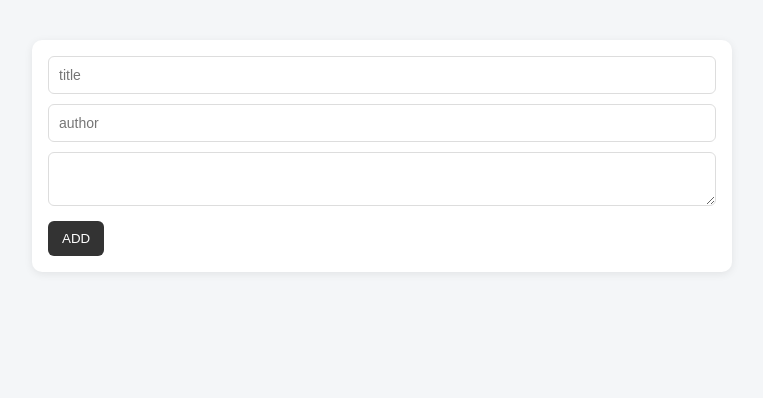
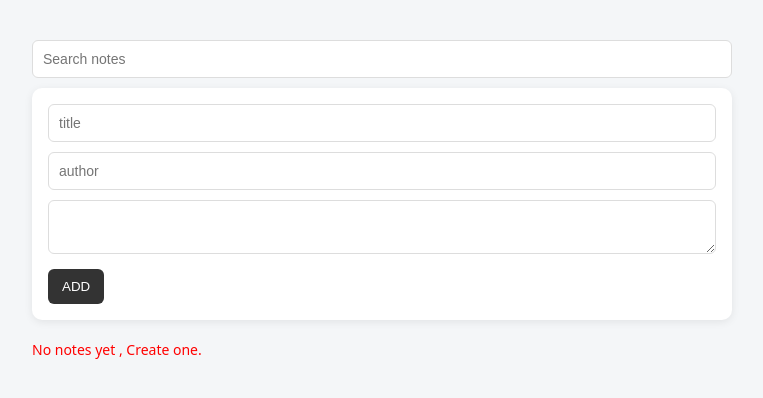
Before and after one commit to den766/react-notes-app, a React (Vite) app: page / in a window 1280 px wide. Shown: the top 398 px of the page, without its empty margins (258-1021 px from the left). Built offline with nearby package versions, Linux system fonts and the light colour scheme.

Commit message:
feat: add search functionality using searchQuery state and dynamic filtering without mutating notes

```diff
--- a/src/App.jsx
+++ b/src/App.jsx
@@ -1,9 +1,11 @@
 import { useState } from "react";
 import AddNote from "./addnote";
 import NoteList from "./notelist";
+import SearchBar from "./searchbar";
 
 function App() {
   const [notes, setNote] = useState([]);
+  const [searchQuery, setSearchQuery] = useState("");
   const [error, setError] = useState("");
 
   function handleSubmit(e, title, author, desc) {
@@ -46,14 +48,25 @@ function App() {
   }
 
   function deleteNote(id) {
-    setNote(prev=> prev.filter((note) => note.id !== id));
+    setNote((prev) => prev.filter((note) => note.id !== id));
+  }
 
+  function searchNote(search) {
+    setSearchQuery(search);
   }
+
+  const filteredNotes = notes.filter(
+    (note) =>
+      note.title.toLowerCase().includes(searchQuery.toLowerCase()) ||
+      note.author.toLowerCase().includes(searchQuery.toLowerCase()) ||
+      note.desc.toLowerCase().includes(searchQuery.toLowerCase()),
+  );
 
   return (
     <div className="container">
+      <SearchBar searchQuery={searchQuery} onSearchNote={searchNote} />
       <AddNote onAddnote={handleSubmit} error={error} />
-      <NoteList notes={notes} onDeleteNote={deleteNote} />
+      <NoteList notes={filteredNotes} onDeleteNote={deleteNote} searchQuery={searchQuery} />
     </div>
   );
 }
--- a/src/notelist.jsx
+++ b/src/notelist.jsx
@@ -1,5 +1,16 @@
 import NoteCard from "./notecard";
-function NoteList({ notes, onDeleteNote }) {
+function NoteList({ notes, onDeleteNote ,searchQuery }) {
+
+    if(notes.length === 0 && searchQuery){
+
+         return <p className="error">No results Found</p>
+
+    }
+
+    if(notes.length ===0 ){
+
+         return <p  className="error">No notes yet , Create one.</p>
+    }
   return (
     <ul className="notes">
       {notes.map((note) => {
--- /dev/null
+++ b/src/searchbar.jsx
@@ -0,0 +1,16 @@
+function SearchBar({ searchQuery, onSearchNote }) {
+  return (
+    <div className="controls">
+      <input
+        type="text"
+        placeholder="Search notes"
+        value={searchQuery}
+        onChange={(e) => {
+          onSearchNote(e.target.value);
+        }}
+      />
+    </div>
+  );
+}
+
+export default SearchBar;
```
